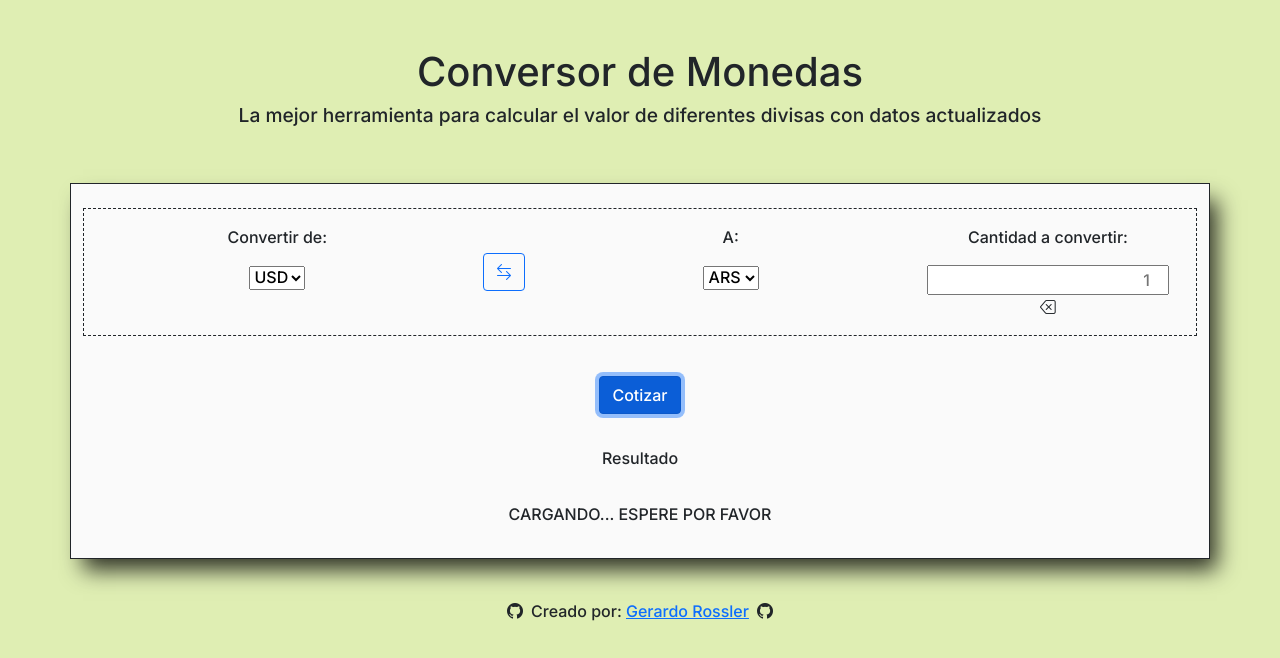
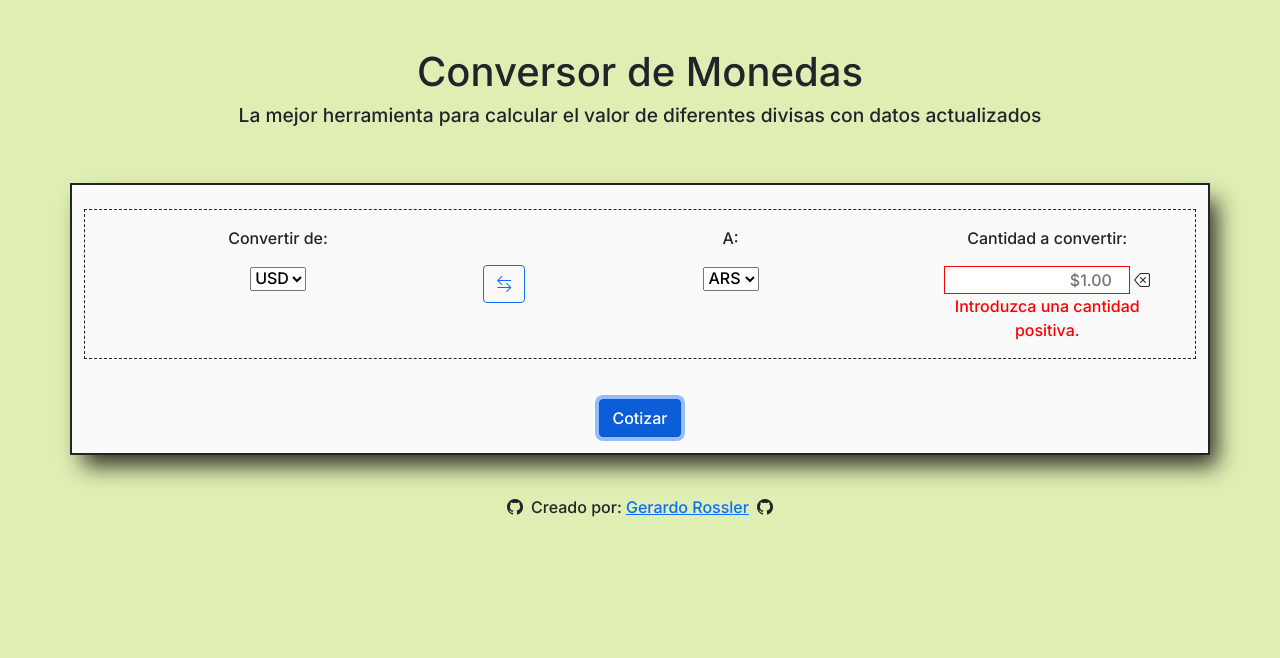
Before and after one commit to g-rossler/Exchange-Rate-Market, a website: page index.html in a window 1280 px wide. Both pictures are taken after a click on the button "Cotizar". Drawn offline with nearby package versions, Linux system fonts and the light colour scheme; no server answers.

Commit message:
Se agrega diversos cambios
Se agrega la funcion del boton borrar, tambien se agregan controles para evitar numeros negativos.

```diff
--- a/index.html
+++ b/index.html
@@ -48,6 +48,7 @@
                   <p>A:</p>
 
                     <select name="moneda-futuro" id="moneda-futuro" >
+
                       <option value="ARS">ARS</option>
                       <option value="USD">USD</option>
                       <option value="USD">EUR</option>
@@ -61,8 +62,13 @@
               <div class="col-3 cuadros-calculadora">
                   <div>
                     <label for="number" id="label-importe">Cantidad a convertir:</label>
-                    <input type="number" name="importe" id="importe" placeholder="1">
-                    <i class="bi bi-backspace"></i>
+                    <div>
+                      <input type="number" name="importe" id="importe" placeholder="$1.00">
+                      <i class="bi bi-backspace"></i>
+                    </div>
+                    <div id="error">
+                      Introduzca una cantidad positiva.
+                    </div>
                     <!---Poner controles para que no introduscan numeros negativos-->
                   </div>
 
@@ -78,7 +84,7 @@
         </div>
 
         <div class="row filas" id="cuadro-resultado">
-
+         <div id="otas-monedas" ></div>
        </div>
 
 
--- a/src/main.js
+++ b/src/main.js
@@ -2,12 +2,22 @@
 
 function borrarCantidades(){
     document.querySelector("#importe").value = ""
+    document.querySelector("#importe").style.borderColor = "black"
 }
 
 function mostrarResultados(){
     document.querySelector("#cuadro-resultado").style.display = "flex"
 
     crearElementoResultado()
+}
+
+function borrarResultado() {
+
+    if(document.querySelector("#cuadro-resultado-titulo")) {
+        document.querySelector("#cuadro-resultado-titulo").remove()
+        document.querySelector("#cuadro-resultado-cotizacion").remove()
+    }
+
 }
 
 function crearElementoResultado(){
@@ -29,9 +39,28 @@ function intercambiarMoneda() {
     document.querySelector("#moneda-futuro").options.selectedIndex = indiceMonedaBase
 }
 
+function controlValoresIngresados(){
+    let cantidadIngresada = document.querySelector("#importe").value
+    if(cantidadIngresada <= 0) {
+        document.querySelector("#importe").style.borderColor = "red"
+        document.querySelector("#error").style.display = "block"
+        borrarResultado()
+        document.querySelector("#cuadro-resultado").style.display = "none"
+    } else {
+        cotizar()
+    }
+}
+
+function limpiarPagina() {
+    borrarResultado()
+    document.querySelector("#importe").style.borderColor = "black"
+    document.querySelector("#error").style.display = "none"
+}
 
 function cotizar() {
+
     let resultado;
+    limpiarPagina()
 
     let monedaBase = document.querySelector("#moneda-base").selectedOptions[0].innerText
     let monedaFuturo = document.querySelector("#moneda-futuro").selectedOptions[0].innerText
@@ -44,9 +73,11 @@ function cotizar() {
     fetch(paginaWeb)
     .then(response => response.json())
     .then(responseJSON => {
-        resultado = responseJSON.rates[monedaFuturo]
+        resultado = responseJSON.rates[monedaFuturo].toFixed(2)
+        objeto = responseJSON
 
         textoResultado.innerText = `${cantidadACotizar} ${monedaBase} son ${resultado} ${monedaFuturo}`
+
         console.log(responseJSON)})
     .catch(error => console.error("error", error))
 
@@ -55,6 +86,7 @@ function cotizar() {
 
 }
 
+let objeto;
 let botonBorrarCantidad = document.querySelector(".bi-backspace")
 let botonIntercambioMonedas = document.querySelector(".btn-outline-primary")
 let botonCotizar = document.querySelector("#boton-cotizar")
@@ -62,15 +94,25 @@ let botonCotizar = document.querySelector("#boton-cotizar")
 
 botonBorrarCantidad.onclick = borrarCantidades
 botonIntercambioMonedas.onclick = intercambiarMoneda
-botonCotizar.onclick = cotizar
+botonCotizar.onclick = controlValoresIngresados
+
+/*
+        for (const [key, value] of Object.entries(objeto.rates)) {
+            console.log(`${key}: ${value}`);}
+*/
 
 
 
-
-
-
-
-
+/*
+var d = new Date();
+d.setDate(d.getDate() - 12);
+console.log(d.toString());
+const jsonDate = d.toJSON();
+console.log(jsonDate);
+console.log(jsonDate.slice(0,10))
+let hola = jsonDate.slice(0,10)
+console.log(hola)
+*/
 
 
 /*
--- a/src/style.css
+++ b/src/style.css
@@ -13,7 +13,7 @@ footer{
 
 #cuadro-principal{
     background: rgb(250, 250, 250);
-    border: 1px solid;
+    border: 2px solid;
     box-shadow: 10px 14px 21px -3px rgba(0,0,0,0.79);
     -webkit-box-shadow: 10px 14px 21px -3px rgba(0,0,0,0.79);
     -moz-box-shadow: 10px 14px 21px -3px rgba(0,0,0,0.79);
@@ -34,6 +34,8 @@ h2{
 #cuadro-resultado{
     display: none;
     padding: 1rem 0;
+    border: 1px solid;
+    margin-bottom: 1rem;
 }
 
 #cuadro-grafico{
@@ -78,13 +80,8 @@ h2{
 
 .bi-backspace{
     cursor: pointer;
-    transition: background-color .5s;
 }
 
-.bi-backspace:hover{
-    cursor: pointer;
-    background-color: black;
-}
 
 .cuadros-calculadora{
     margin: 1rem 0;
@@ -92,8 +89,16 @@ h2{
 
 #importe{
     text-align: end;
+    max-width: 75%;
+    border: 1px solid;
+    border-color: black;
 }
 
 #label-importe{
     margin-bottom: 1rem;
 }
+
+#error{
+    display: none;
+    color: red;
+}
```
